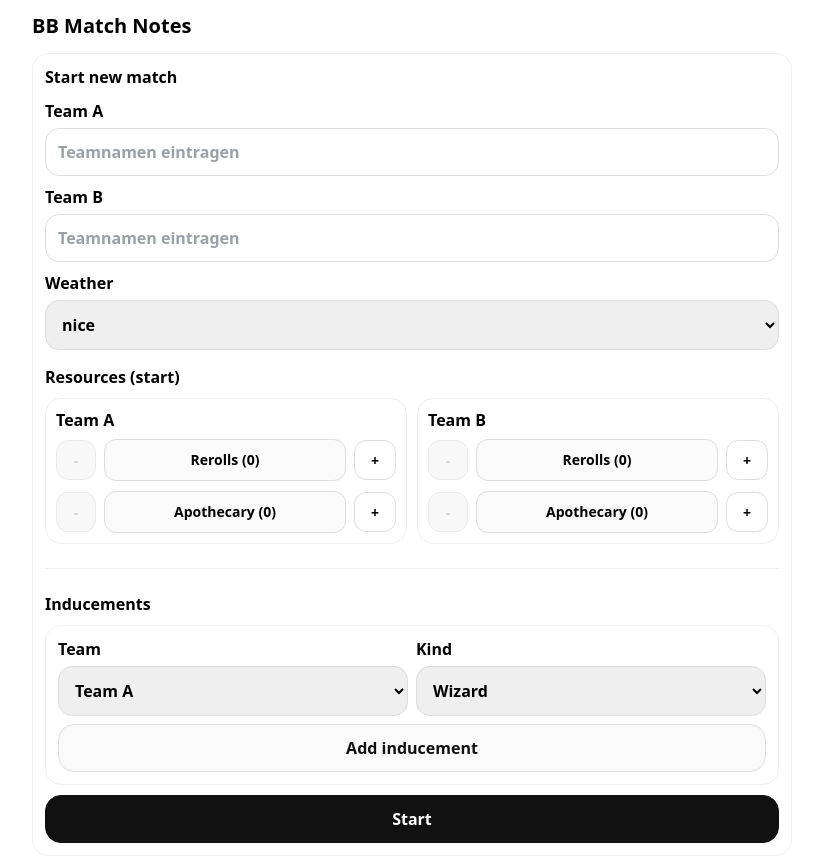
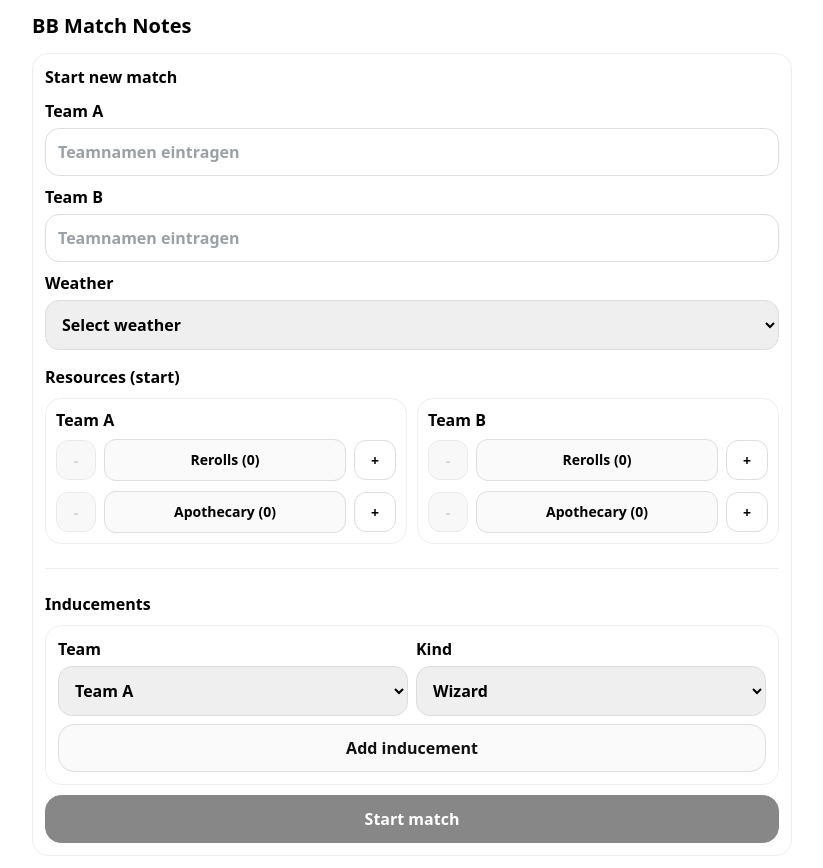
Before and after one commit to snoader/bb-match-notes, a React (Vite) app: page / in a window 1280 px wide. Shown: the whole page, without its empty margins (228-1051 px from the left). Built offline with nearby package versions, Linux system fonts and the light colour scheme.

Commit message:
Add required field validation on match start form

```diff
--- a/src/ui/screens/MatchStartScreen.tsx
+++ b/src/ui/screens/MatchStartScreen.tsx
@@ -23,7 +23,8 @@ export function MatchStartScreen() {
   // Start form state (NEW: empty + placeholder)
   const [teamAName, setTeamAName] = useState("");
   const [teamBName, setTeamBName] = useState("");
-  const [weather, setWeather] = useState<Weather>("nice");
+  const [weather, setWeather] = useState<Weather | "">("");
+  const [showValidationErrors, setShowValidationErrors] = useState(false);
 
   // Resources (NEW: all start at 0, with stepper buttons)
   const [ra, setRa] = useState(0);
@@ -58,6 +59,22 @@ function addInducement() {
     setInducements((prev) => prev.filter((_, i) => i !== idx));
   }
 
+  const teamANameTrimmed = teamAName.trim();
+  const teamBNameTrimmed = teamBName.trim();
+  const isTeamAValid = teamANameTrimmed.length > 0;
+  const isTeamBValid = teamBNameTrimmed.length > 0;
+  const isWeatherValid = weather !== "";
+  const isStartFormValid = isTeamAValid && isTeamBValid && isWeatherValid;
+
+  async function handleStartMatch() {
+    if (!isStartFormValid) {
+      setShowValidationErrors(true);
+      return;
+    }
+
+    await startNewMatch();
+  }
+
   async function startNewMatch() {
     await resetAll();
     await appendEvent({
@@ -65,9 +82,9 @@ function addInducement() {
       half: 1,
       turn: 1,
       payload: {
-        teamAName,
-        teamBName,
-        weather,
+        teamAName: teamANameTrimmed,
+        teamBName: teamBNameTrimmed,
+        weather: weather as Weather,
         resources: {
           A: { rerolls: ra, apothecary: aa },
           B: { rerolls: rb, apothecary: ab },
@@ -121,6 +138,7 @@ function addInducement() {
               style={inputStyle}
               placeholder="Teamnamen eintragen"
             />
+            {showValidationErrors && !isTeamAValid && <FieldError text="Team A name is required." />}
           </Field>
 
           <Field label="Team B">
@@ -130,16 +148,19 @@ function addInducement() {
               style={inputStyle}
               placeholder="Teamnamen eintragen"
             />
+            {showValidationErrors && !isTeamBValid && <FieldError text="Team B name is required." />}
           </Field>
 
           <Field label="Weather">
-            <select value={weather} onChange={(e) => setWeather(e.target.value as Weather)} style={inputStyle}>
+            <select value={weather} onChange={(e) => setWeather(e.target.value as Weather | "")} style={inputStyle}>
+              <option value="">Select weather</option>
               {WEATHERS.map((w) => (
                 <option key={w} value={w}>
                   {fmt(w)}
                 </option>
               ))}
             </select>
+            {showValidationErrors && !isWeatherValid && <FieldError text="Weather is required." />}
           </Field>
 
           {/* Resources */}
@@ -255,11 +276,21 @@ function addInducement() {
             )}
           </div>
 
-          <BigButton label="Start" onClick={startNewMatch} />
+          <div
+            onPointerDownCapture={() => {
+              if (!isStartFormValid) setShowValidationErrors(true);
+            }}
+          >
+            <BigButton label="Start match" onClick={handleStartMatch} disabled={!isStartFormValid} />
+          </div>
         </div>
       </div>
     </div>
   );
+}
+
+function FieldError(props: { text: string }) {
+  return <div style={{ color: "#b91c1c", fontWeight: 700, fontSize: 13 }}>{props.text}</div>;
 }
 
 function Field(props: { label: string; children: ReactNode }) {
```
